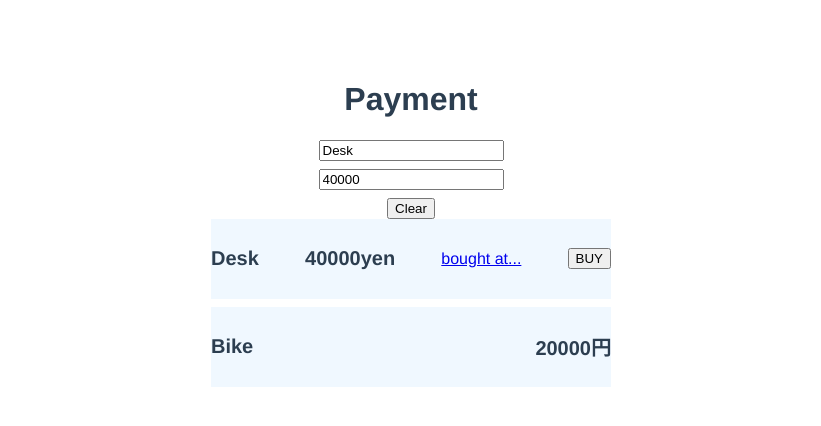
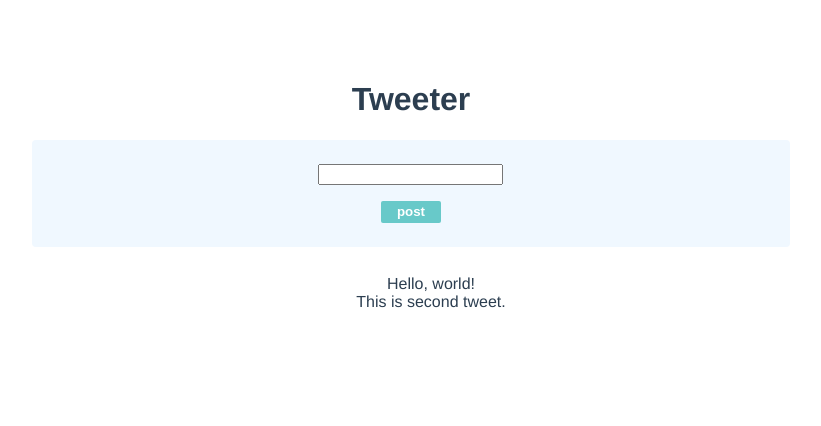
Before and after one commit to Shokimac/Vue.js3_TypeScript_practice, a Vue app: page / in a window 1280 px wide. Shown: the top 426 px of the page, without its empty margins (229-1050 px from the left). Built offline with nearby package versions, Linux system fonts and the light colour scheme.

Commit message:
静的な状態でv-forを使いリスト生成

```diff
--- a/src/App.vue
+++ b/src/App.vue
@@ -3,10 +3,11 @@
 // Check out https://vuejs.org/api/sfc-script-setup.html#script-setup
 import HelloWorld from './components/HelloWorld.vue'
 import Payment from './components/Payment.vue';
+import Tweet from './components/Tweet.vue';
 </script>
 
 <template>
-  <Payment />
+  <Tweet />
 </template>
 
 <style>
--- /dev/null
+++ b/src/components/Tweet.vue
@@ -0,0 +1,78 @@
+<script setup lang="ts">
+// 静的な状態で v-forを使い一つ一つを取り出す
+const tweets = [{ id: '0', description: 'Hello, world!' }, { id: '1', description: 'This is second tweet.' }]
+</script>
+
+<template>
+  <div class="container">
+    <h1>Tweeter</h1>
+    <div class="form-container">
+      <input />
+      <button class="save-button">post</button>
+    </div>
+    <div class="tweet-container">
+      <ul>
+        <!-- v-for の書き方は、取り出した中身を格納する変数 in 配列orオブジェクト で書く -->
+        <!-- :key="tweet.id" で要素数分liタグを生成できる -->
+        <li v-for="tweet in tweets" :key="tweet.id" class="tweet-list">
+          <span>{{ tweet.description }}</span>
+        </li>
+      </ul>
+    </div>
+  </div>
+</template>
+
+<style scoped>
+.container {
+  display: flex;
+  flex-direction: column;
+  align-items: center;
+}
+
+.save-button {
+  color: #fff;
+  font-weight: bold;
+  background-color: #68c9c9;
+  border-radius: 2px;
+  border: none;
+  width: 60px;
+  height: 22px;
+}
+
+.save-button:hover {
+  background-color: #1baaaa;
+}
+
+.delete-button {
+  color: #fff;
+  font-weight: bold;
+  background-color: #c99a68;
+  border-radius: 2px;
+  border: none;
+  width: 60px;
+  height: 22px;
+}
+
+.delete-button:hover {
+  background-color: #9d6324;
+}
+
+input {
+  margin-bottom: 16px;
+}
+
+.tweet-list {
+  list-style: none;
+}
+
+.form-container {
+  display: flex;
+  flex-direction: column;
+  align-items: center;
+  background-color: aliceblue;
+  padding: 24px 0;
+  width: 60%;
+  margin-bottom: 12px;
+  border-radius: 4px;
+}
+</style>
```
